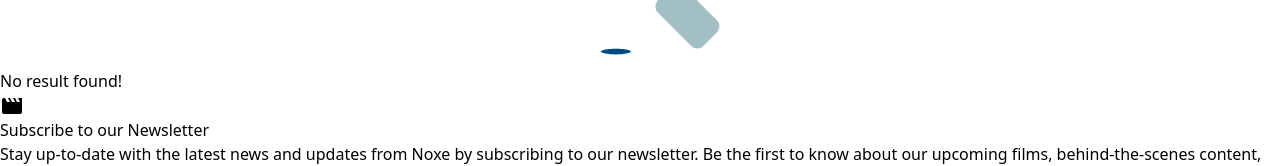
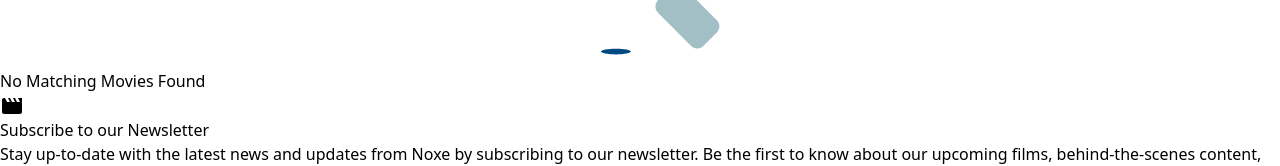
Before and after one commit to Satya90jit/movies-web, a Next.js app: page / in a window 1280 px wide. Shown: the part 779-945 px from the top of the page. Built offline with nearby package versions, Linux system fonts and the light colour scheme.

Commit message:
Small change

```diff
--- a/src/components/home/MovieList.tsx
+++ b/src/components/home/MovieList.tsx
@@ -195,7 +195,9 @@ const MoviesList = () => {
               ))}
             </div>
             {loading && <Loader />}
-            {!loading && filteredMovies.length === 0 && <NoDataLoader />}
+            {!loading && filteredMovies.length === 0 && (
+              <NoDataLoader text="No Matching Movies Found" />
+            )}
           </div>
         )}
       </div>
```
